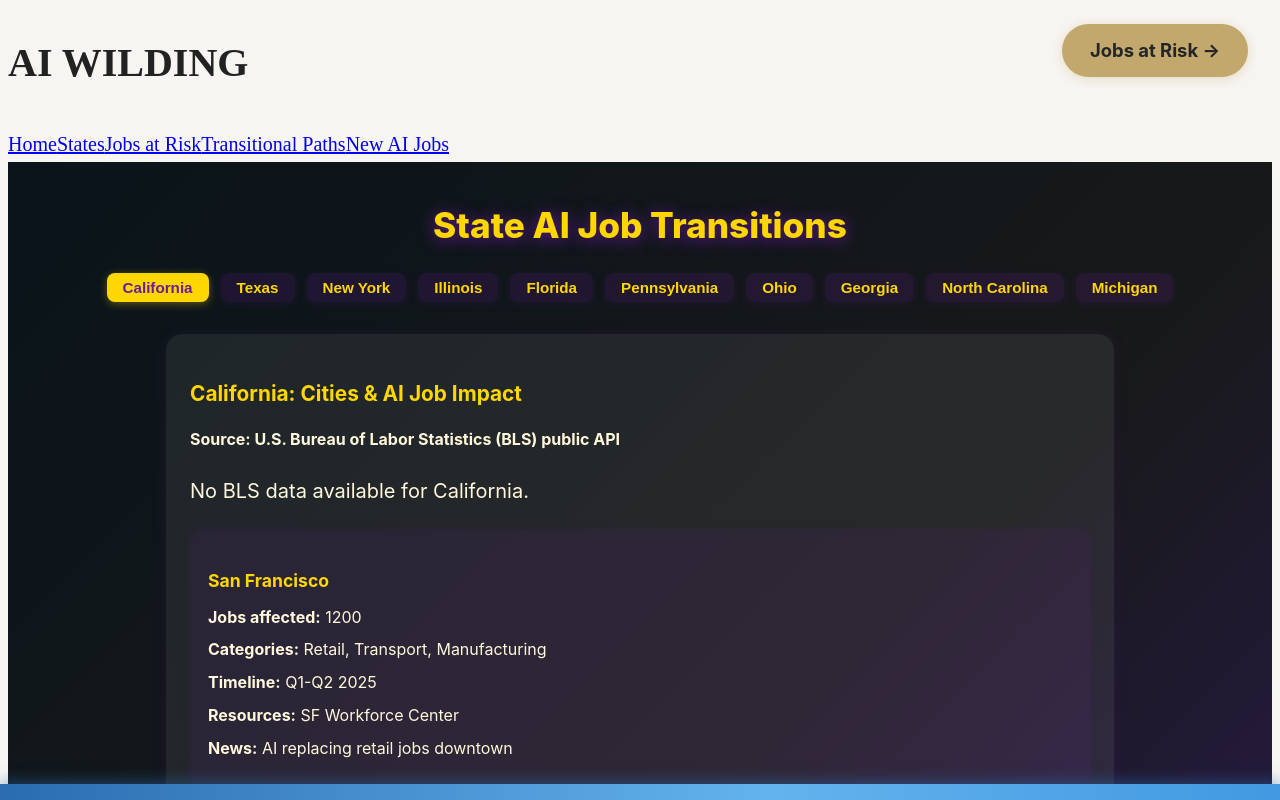
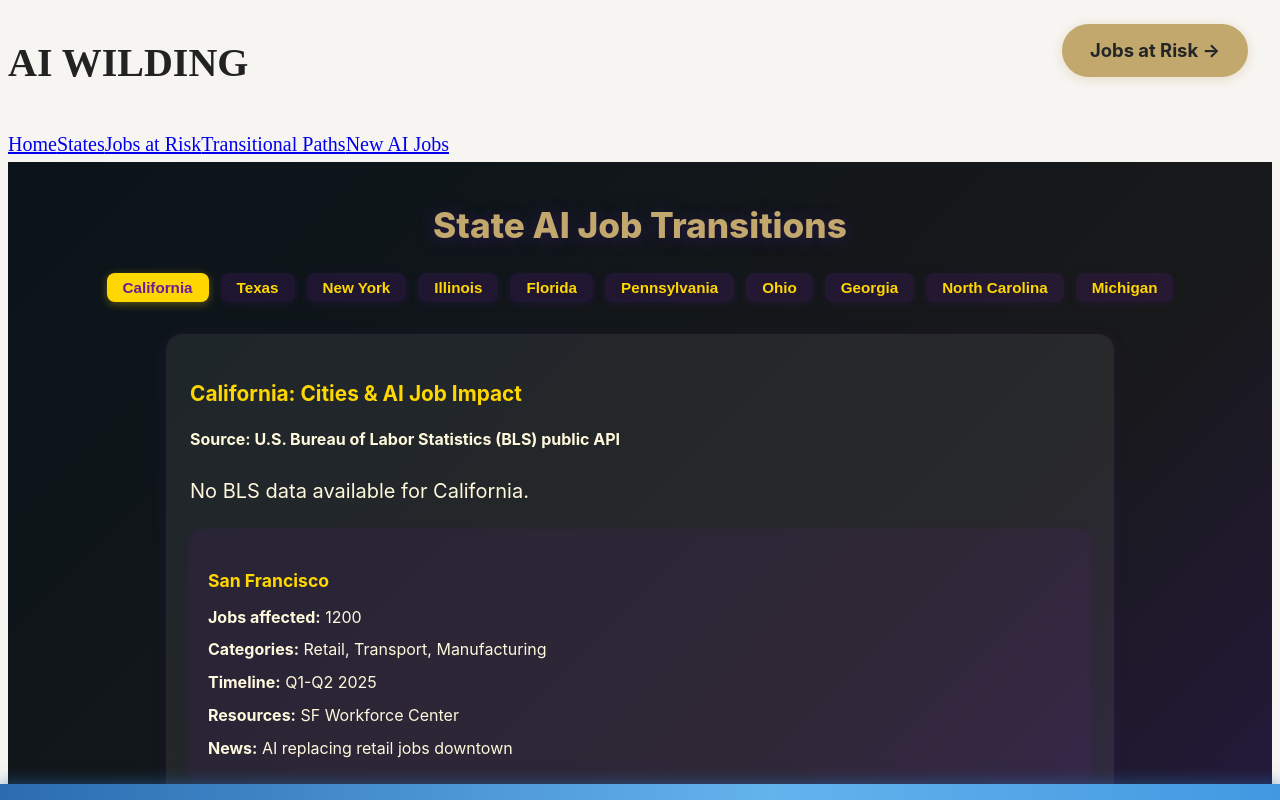
Before and after one commit to Shellzonit/auralis-sanctuary-, a Next.js app: page /states in a window 1280 px wide. Shown: the top 800 px of the page. Built offline with nearby package versions, Linux system fonts and the light colour scheme; no server answers.

Commit message:
Change State AI Job Transitions heading color to match homepage background

```diff
--- a/app/states/page.tsx
+++ b/app/states/page.tsx
@@ -100,7 +100,7 @@ export default function StateJobsPage() {
     >
       {/* Jobs at Risk Tab Button in Corner */}
       <a href="/jobs-at-risk" style={{position: 'absolute', top: 24, right: 32, zIndex: 20, padding: '10px 28px', background: '#C2A86C', color: '#232526', fontWeight: 700, borderRadius: 9999, boxShadow: '0 2px 12px #C2A86C55', fontSize: '1.15rem', textDecoration: 'none', transition: 'all 0.2s', border: 'none'}} onMouseOver={e => {e.currentTarget.style.background='#F7F5F2';e.currentTarget.style.color='#2a1a4d';}} onMouseOut={e => {e.currentTarget.style.background='#C2A86C';e.currentTarget.style.color='#232526';}}>Jobs at Risk &rarr;</a>
-      <h1 style={{ fontSize: "2.2rem", fontWeight: 800, color: "#ffd700", margin: "32px 0 16px 0", textShadow: "0 2px 16px #6a1b9a" }}>
+      <h1 style={{ fontSize: "2.2rem", fontWeight: 800, color: "#C2A86C", margin: "32px 0 16px 0", textShadow: "0 2px 16px #2a1a4d" }}>
         State AI Job Transitions
       </h1>
       <nav style={{ display: "flex", gap: 12, flexWrap: "wrap", marginBottom: 32 }}>
```
